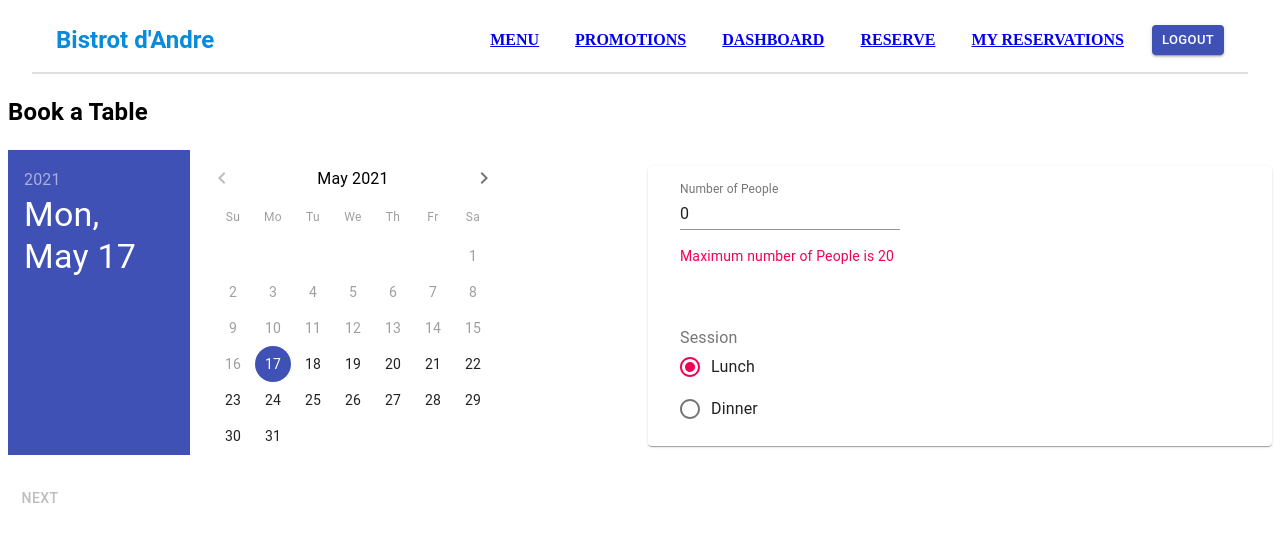
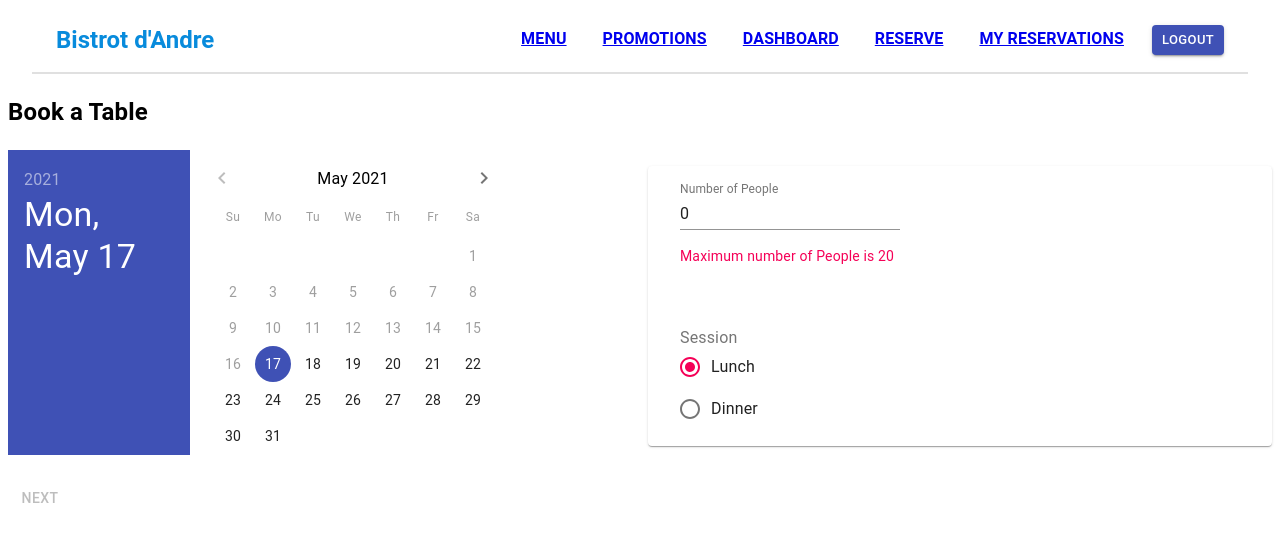
Before and after one commit to oSirhcel/SES10_eRestaurant, a React (Create React App) app in the folder frontend/client/: page /makeReservation in a window 1280 px wide. Shown: the top 542 px of the page. Built offline with nearby package versions, Linux system fonts and the light colour scheme.

Commit message:
fixing typography for nav bar

```diff
--- a/frontend/client/src/components/margins/loggedHeader.js
+++ b/frontend/client/src/components/margins/loggedHeader.js
@@ -44,12 +44,14 @@ export default function Header() {
           >
             Bistrot d'Andre
           </Typography>
+          <Typography>
           <Link
             color="inherit"
             variant="body2"
             to="/menu"
             className={classes.toolbarLink}
           >
+
             MENU
           </Link>
           <Link
@@ -93,6 +95,7 @@ export default function Header() {
           >
             logout
           </Button>
+          </Typography>
         </Toolbar>
       </div>
     </React.Fragment>
```
